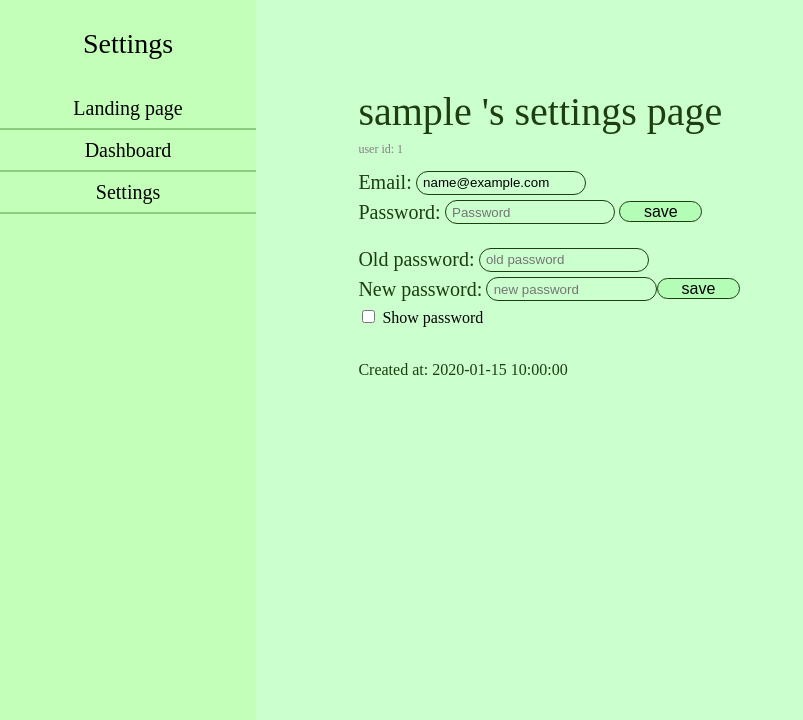
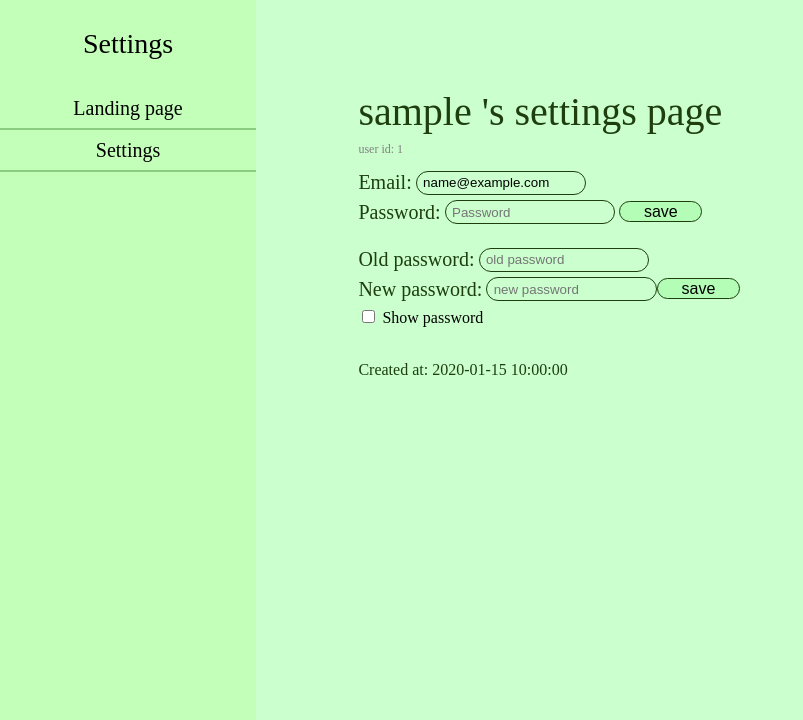
Before and after one commit to RobertsRob/AuthSystem, a Flask app: template templates/settings_user.html in a window 1280 px wide. Shown: the part 80-800 px from the top of the page, without its empty margins (0-803 px from the left). Run offline with Flask 3, Linux system fonts and the light colour scheme; the template is opened without the code that fills it: most values are stand-ins (such as "Sample title", 1, 10 or a date in 2020); some libraries are stand-ins or nearby versions.

Commit message:
smal lfix

```diff
--- a/templates/settings_user.html
+++ b/templates/settings_user.html
@@ -27,7 +27,7 @@
         <div class="left_side_h">
             <p class="menu_text_left_side">Settings</p>
             <div class="left_side_link_d"><a class="left_side_link" href="/home_user">Landing page</a></div> <div class="line_hor"></div>
-            <div class="left_side_link_d"><a class="left_side_link" href="">Dashboard</a></div> <div class="line_hor"></div>
+            <!-- <div class="left_side_link_d"><a class="left_side_link" href="">Dashboard</a></div> <div class="line_hor"></div> -->
             <div class="left_side_link_d"><a class="left_side_link" href="/settings">Settings</a></div> <div class="line_hor"></div>
         </div>
         <div class="middle_block_h">
```
